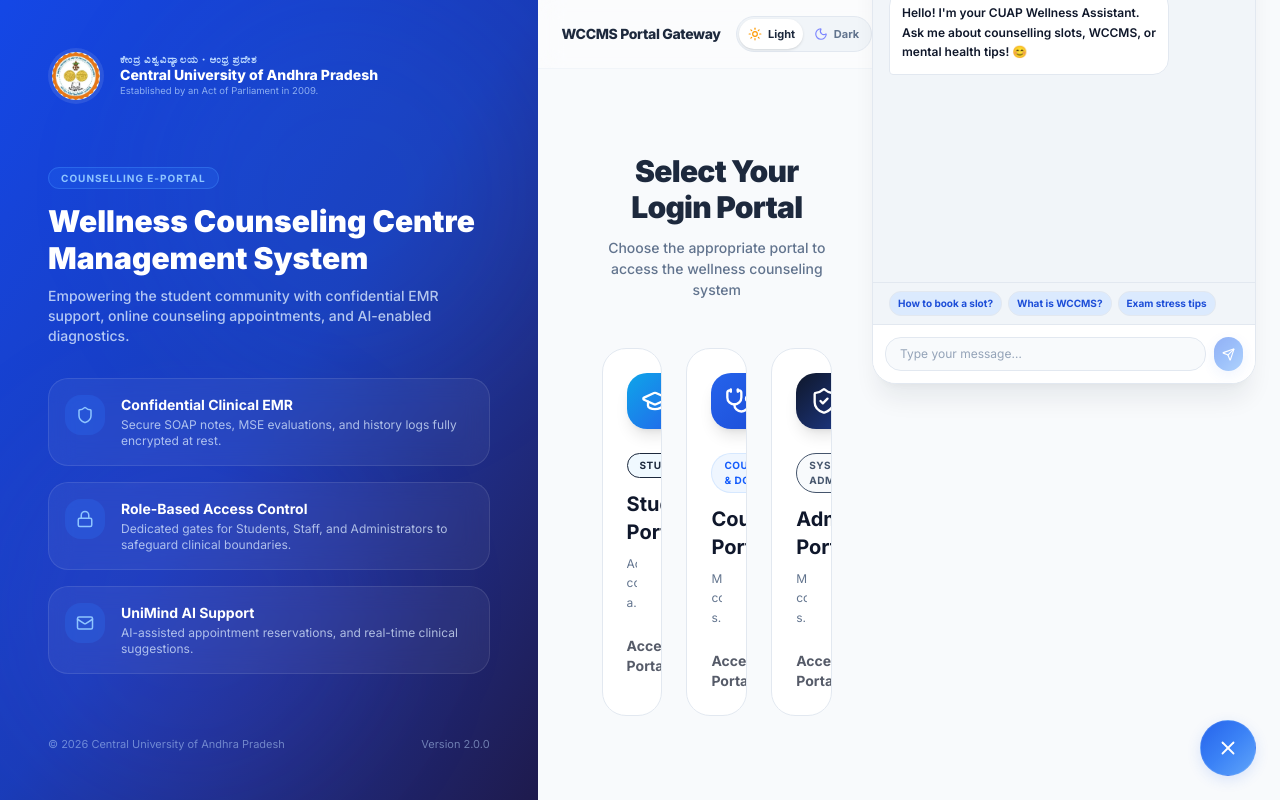
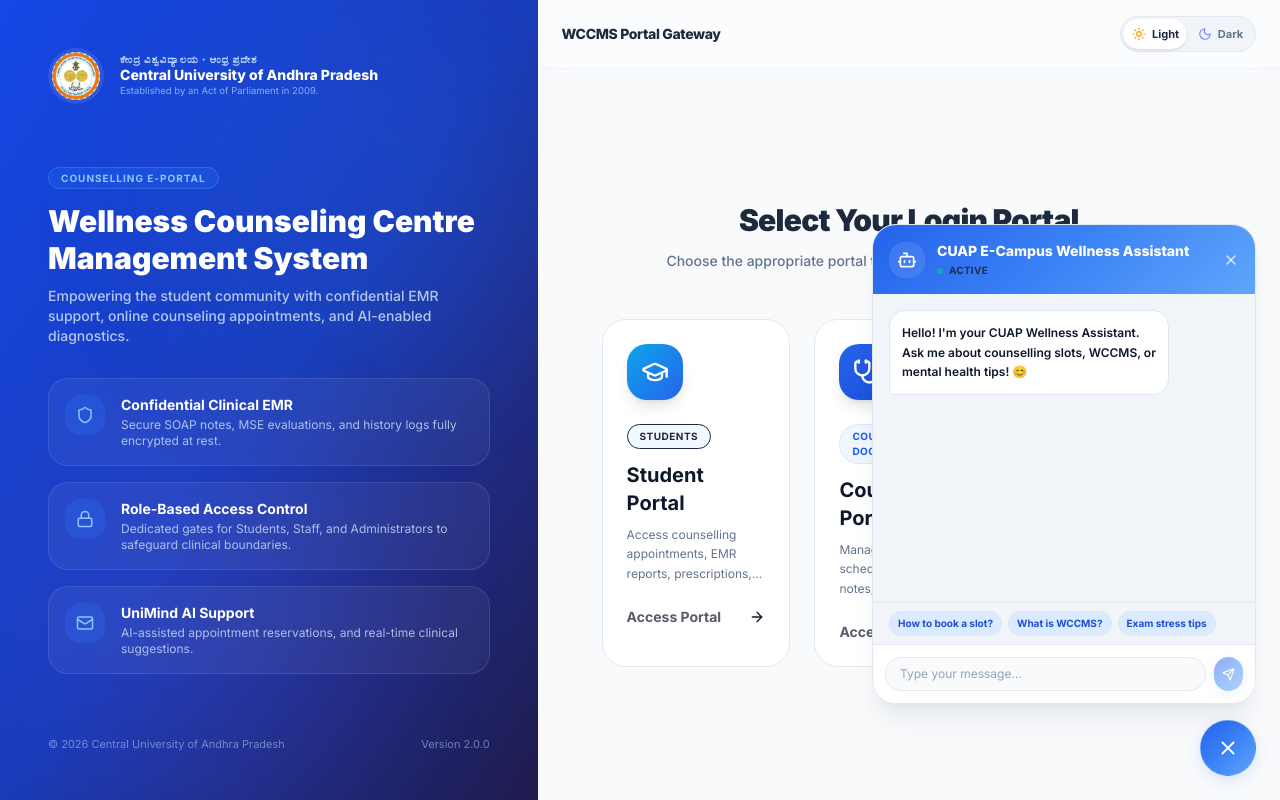
Before and after one commit to sabujvlog-arch/cuap_counselling_doc, a Next.js app in the folder frontend/: page / in a window 1280 px wide. Both pictures are taken after a click on the button "Open wellness chat". Built offline with nearby package versions, Linux system fonts and the light colour scheme.

Commit message:
style: remove relative positioning class from fixed ChatbotWidget layout

```diff
--- a/frontend/src/components/auth/ChatbotWidget.tsx
+++ b/frontend/src/components/auth/ChatbotWidget.tsx
@@ -175,7 +175,7 @@ export default function ChatbotWidget() {
       {/* Chat window */}
       {open && (
         <div
-          className="fixed bottom-24 right-6 w-96 max-w-[calc(100vw-2rem)] h-[480px] rounded-3xl flex flex-col z-50 overflow-hidden animate-slide-in-right relative"
+          className="fixed bottom-24 right-6 w-96 max-w-[calc(100vw-2rem)] h-[480px] rounded-3xl flex flex-col z-50 overflow-hidden animate-slide-in-right"
           style={{
             background: 'var(--card)',
             border: '1px solid var(--border)',
```
